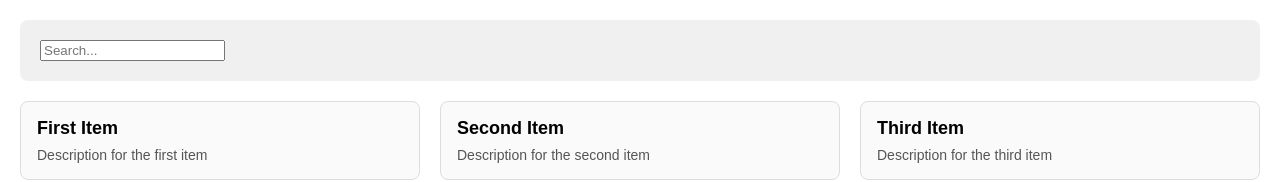
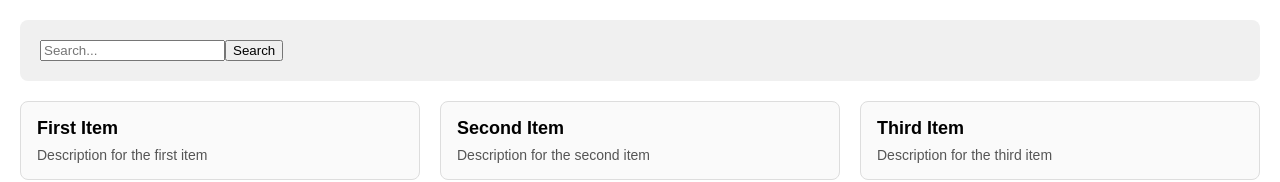
Before and after one commit to a-heras/rsschool-react, a React (Vite) app: page / in a window 1280 px wide. Shown: the top 182 px of the page. Built offline with nearby package versions, Linux system fonts and the light colour scheme.

Commit message:
feat: Feature 5: Search Execution

```diff
--- a/src/components/Search/Search.tsx
+++ b/src/components/Search/Search.tsx
@@ -1,11 +1,15 @@
 import { Component, type ChangeEvent } from "react";
+
+interface SearchProps {
+    onSearch: (term: string) => void;
+}
 
 interface SearchState {
     searchTerm: string;
 }
 
-export class Search extends Component<{}, SearchState> {
-    constructor(props: {}) {
+export class Search extends Component<SearchProps, SearchState> {
+    constructor(props: SearchProps) {
         super(props);
         this.state = {
             searchTerm: "",
@@ -26,6 +30,11 @@ export class Search extends Component<{}, SearchState> {
         localStorage.setItem("searchTerm", value);
     }
 
+    handleSearchClick = () => {
+        const trimmed = this.state.searchTerm.trim();
+        this.props.onSearch(trimmed);
+    }
+
     render() {
         return (
             <div>
@@ -35,6 +44,7 @@ export class Search extends Component<{}, SearchState> {
                     onChange={this.handleChange}
                     placeholder="Search..."
                 />
+                <button onClick={this.handleSearchClick}>Search</button>
             </div>
         );
     }
--- a/src/pages/SearchPage.tsx
+++ b/src/pages/SearchPage.tsx
@@ -7,6 +7,7 @@ import { loadData } from "../api/api";
 
 interface SearchPageState {
     items: Item[];
+    lastSearchTerm: string;
 }
 
 export class SearchPage extends Component<{}, SearchPageState> {
@@ -14,6 +15,7 @@ export class SearchPage extends Component<{}, SearchPageState> {
         super(props);
         this.state = {
             items: [],
+            lastSearchTerm: "",
         };
     }
 
@@ -24,10 +26,24 @@ export class SearchPage extends Component<{}, SearchPageState> {
             this.setState({items})
         });
     }
+
+    handleSearch = (term: string) => {
+        if (term === this.state.lastSearchTerm) {
+            return;
+        }
+
+        loadData(term).then((items) => {
+            this.setState({
+                items,
+                lastSearchTerm: term,
+            });
+        });
+    };
+
     render() {
         return (
             <Main
-                search={<Search />}
+                search={<Search onSearch={this.handleSearch}/>}
                 results={<CardList items={this.state.items} />}
             />
         );
```
